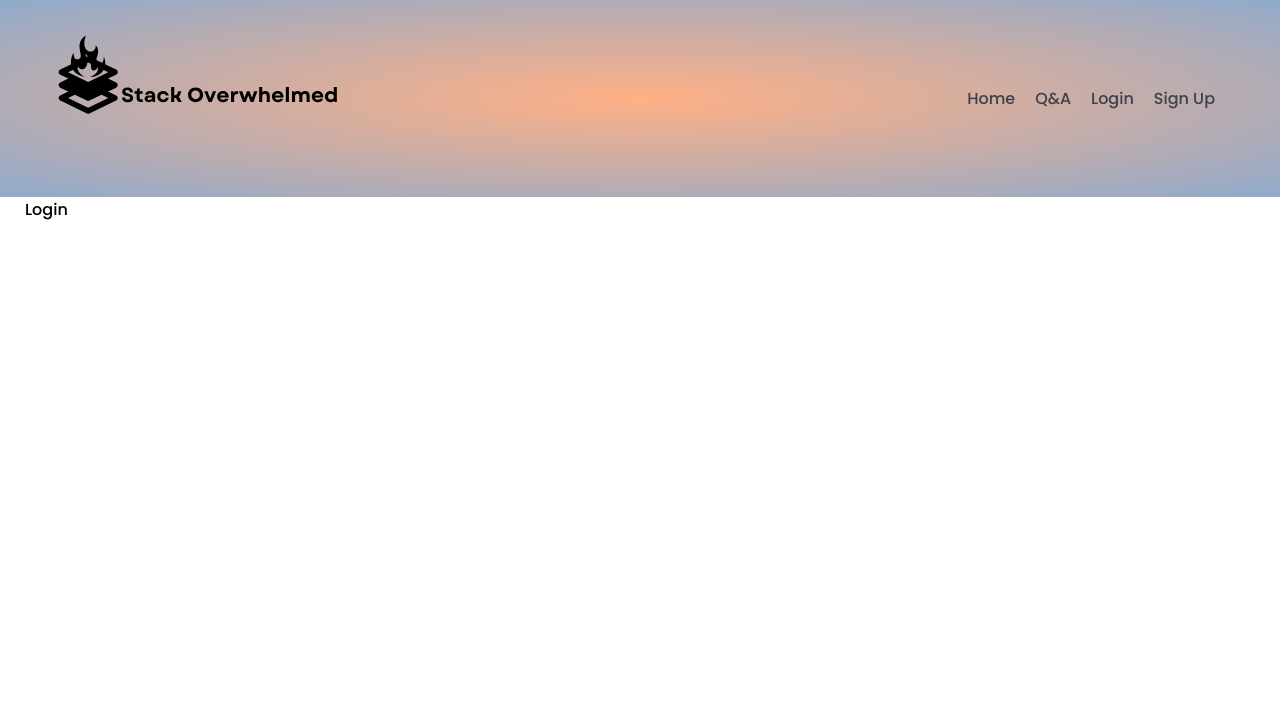
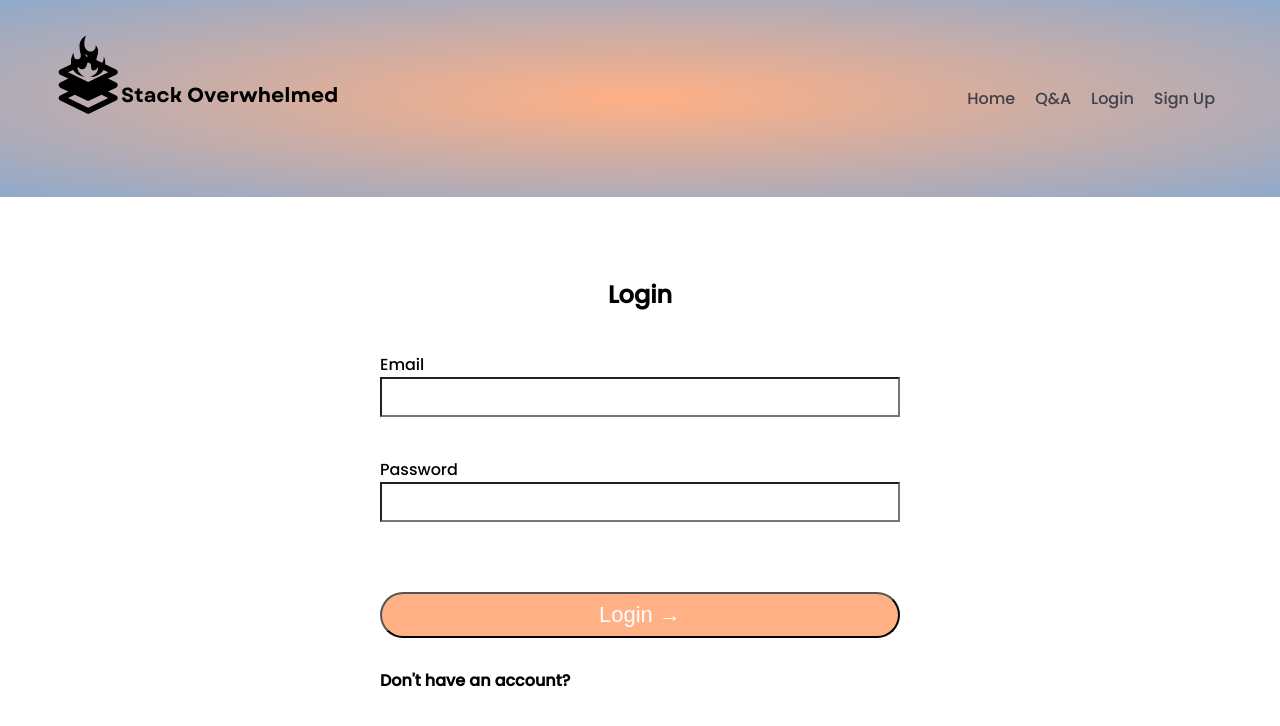
Before and after one commit to lyubageorgieva/StackOverwhelmed, a React (Create React App) app in the folder client/: page /login in a window 1280 px wide. Shown: the top 726 px of the page. Built offline with nearby package versions, Linux system fonts and the light colour scheme.

Commit message:
Setting up SignUp.js and Login.js in order to be able to reflect front end changes to the database

```diff
--- a/client/src/App.css
+++ b/client/src/App.css
@@ -6,7 +6,7 @@
 }
 
 body {
-    font-family: 'Poppins', sans-serif;
+  font-family: "Poppins", sans-serif;
 }
 
 .navbar {
@@ -30,18 +30,16 @@ nav ul li {
   margin-right: 20px;
 }
 
-
 /* for all paragraphs and words */
 
 a {
   text-decoration: none;
-    color: #3E4149;
+  color: #3e4149;
 }
 
 p {
-    color: #3E4149;
+  color: #3e4149;
 }
-
 
 /* For the entire navigation bar (container class) */
 
@@ -78,7 +76,7 @@ p {
 
 .btn {
   display: inline-block;
-    background: #FFB085;
+  background: #ffb085;
   color: #fff;
   padding: 8px 30px;
   margin: 30px 0;
@@ -87,7 +85,7 @@ p {
 }
 
 .header {
-    background: radial-gradient(#FFB085, #90AACB);
+  background: radial-gradient(#ffb085, #90aacb);
 }
 
 .header .row {
@@ -129,7 +127,6 @@ p {
   padding-right: 25px;
 }
 
-
 /* Testimonial */
 .testimonial {
   padding-top: 100px;
@@ -153,7 +150,6 @@ p {
   transform: translateY(-10px);
 }
 
-
 /* Brands/sponsors */
 
 .brands {
@@ -173,7 +169,6 @@ p {
 .col-5 img:hover {
   filter: grayscale(0);
 }
-
 
 /* Footer */
 .footer {
@@ -217,7 +212,6 @@ footer-col-4 {
 ul {
   list-style-type: none;
 }
-
 
 /*  menu icon */
 .menu-icon {
@@ -265,77 +259,79 @@ ul {
 }
 
 /* Feed css*/
-#Feed{
+#Feed {
   padding-top: 40px;
   padding-bottom: 40px;
-    background-color: #FEF1E6;
+  background-color: #fef1e6;
 }
 
-#questionBox{
-    color:grey;
+#questionBox {
+  color: grey;
   width: 80%;
 }
 
 /* Q&A Feed */
 
-.post-question{
+.post-question {
   border: 2px solid black;
   border-radius: 5px;
   margin: 10px 100px 10px;
 }
 
-.post-question:hover{
-    background-color: #FFB085;
+.post-question:hover {
+  background-color: #ffb085;
 }
 
-.q1{
+.q1 {
   border: 1px solid black;
   border-radius: 5px;
   margin: auto 100px 10px;
-    background-color:#90AACB;
+  background-color: #90aacb;
 }
 
 /* Votes, answers, and views */
 
-.col_left{
+.col_left {
   width: 10%;
 }
 
-.col_left p{
+.col_left p {
   width: 80%;
   text-align: center;
 }
 
-.answer-button{
-    background-color: #F9D5A7 ;
+.answer-button {
+  background-color: #f9d5a7;
   border-radius: 5px;
 }
 
-.answer-button:hover{
-    background-color: #FFB085 ;
+.answer-button:hover {
+  background-color: #ffb085;
 }
 
 /* Upvote, downvote button*/
-.col_left .up{
+.col_left .up {
   border-radius: 5px 5px 0 0;
 }
 
-.col_left .down{
+.col_left .down {
   border-radius: 0 0 5px 5px;
 }
 
-.up, .down{
-    background-color:#F9D5A7;
+.up,
+.down {
+  background-color: #f9d5a7;
   width: 80%;
   text-align: center;
-    height:15px;
+  height: 15px;
 }
 
-.down:hover, .up:hover{
-    background-color:#FFB085 ;
+.down:hover,
+.up:hover {
+  background-color: #ffb085;
 }
 
-.col_left #vote{
+.col_left #vote {
   margin-top: 3px;
   margin-bottom: 3px;
   width: 80%;
@@ -344,21 +340,21 @@ ul {
 
 /* Question and description */
 
-.col_right{
-    width:90%;
+.col_right {
+  width: 90%;
 }
 
-.question{
+.question {
   font-size: 20px;
-    color: #FEF1E6;
+  color: #fef1e6;
 }
 
-.question:hover{
-    color: #FFB085;
+.question:hover {
+  color: #ffb085;
 }
 
 .description {
-    color:dimgray;
+  color: dimgray;
   font-size: 14px;
   overflow: hidden;
   height: 50px;
@@ -369,25 +365,25 @@ ul {
 
 .description:after {
   content: "...";
-    background:#FFB085;
-    position :absolute;
+  background: #ffb085;
+  position: absolute;
   right: 0;
   bottom: 2px;
 }
 
 /* User info */
 
-.user{
+.user {
   font-size: 14px;
 }
 
-.user_pf{
+.user_pf {
   width: 40px;
   height: 40px;
   align-content: right;
 }
 
-.user_link{
+.user_link {
   font-size: 14px;
 }
 
@@ -412,6 +408,7 @@ h1.account {
   font-weight: thin;
   margin: 0 0 40px;
 }
+
 input,
 textarea {
   font-size: 22px;
@@ -422,7 +419,7 @@ textarea {
   background: none;
   background-image: none;
   border: 1px solid gray-light;
-  color: white;
+  color: black;
   border-radius: 0;
   transition: border-color 0.25s ease, box-shadow 0.25s ease;
 }
--- a/client/src/components/auth/Login.js
+++ b/client/src/components/auth/Login.js
@@ -1,9 +1,54 @@
-import React from 'react'
+import React, { Fragment, useState } from 'react';
+import { Link } from 'react-router-dom';
+
 
 export const Login = () => {
-    return (
-        <div>Login</div>
-    )
-};
+    const [formData, setFormData] = useState({
+        email: '',
+        password: '',
+    });
+
+    const {email, password} = formData;
+
+    const onChange = e => setFormData({...formData, [e.target.name]: e.target.value });
+
+    const onSubmit = async e => {
+        e.preventDefault();
+        console.log('SUCCESS');
+    }
+
+     return (
+        <Fragment>
+            <div className="form">
+                <div  id="login">
+                    <h1 className="account">Login</h1>
+                    <form onSubmit={e => onSubmit(e)}>
+                        <div className="field-wrap">
+                            <label>
+                                Email <span className="req"></span>
+                            </label>
+                            <input type="email" name="email" value={email} onChange={e => onChange(e)} required autocomplete="off"/>
+                        </div>
+
+                        <div className="field-wrap">
+                            <label>
+                                Password<span className="req"></span>
+                            </label>
+                            {/* <label className="forgot">
+                                <a href="" style="color:blue "/>Forgot password?
+                            </label> */}
+                            <input type="password" name="password" value={password} onChange={e => onChange(e)} minLength='8' required autocomplete="off"/>
+                        </div>
+                        <input className="btn" type="submit" value="Login &#8594;" />
+                    </form>
+                    <h4>
+                        Don't have an account?
+                        {/* <Link to='/signup' style='color: #ffb085'>Sign Up</Link> */}
+                    </h4>
+                </div>
+            </div>
+        </Fragment>
+     );
+}
 
 export default Login;
--- a/client/src/components/auth/SignUp.js
+++ b/client/src/components/auth/SignUp.js
@@ -1,8 +1,91 @@
-import React from 'react'
+import React, { Fragment, useState } from 'react';
+// import axios from 'axios';
+
 
 export const SignUp = () => {
+    const [formData, setFormData] = useState({
+        name: '',
+        email: '',
+        password: '',
+        passwordConfirm: ''
+    });
+
+    const {name, email, password, passwordConfirm} = formData;
+
+    const onChange = e => setFormData({...formData, [e.target.name]: e.target.value });
+
+    const onSubmit = async e => {
+        e.preventDefault();
+        if(password !== passwordConfirm) {
+            console.log('Passwords do not match');
+        }
+        else {
+            console.log('SUCCESS');
+            // const newUser = {
+            //     name,
+            //     email,
+            //     password
+            // }
+            // try {
+            //     const config = {
+            //         headers: {
+            //             'Content-Type': 'application/json'
+            //         }
+            //     }
+
+            //     const body = JSON.stringify(newUser);
+
+            //     const res = await axios.post('/api/users', body, config);
+            //     console.log(res.data);
+            // } catch (err) {
+            //     console.error(err.response.data);
+            // }
+        }
+    }
+
+
+
     return (
-        <div>Sign up</div>
+        <Fragment>
+            <div className="form">
+                <div  id="signup">
+                    <h1 className="account">Sign Up</h1>
+                    <form onSubmit={e => onSubmit(e)}>
+                        <div className="top-row">
+                            <div className="field-wrap">
+                                <label>
+                                Display Name<span className="req"></span>
+                                </label>
+                                <input type="text" name="name" value={name} onChange={e => onChange(e)} required autocomplete="off" />
+                            </div>
+                        </div>
+                        <div className="field-wrap">
+                            <label>
+                                Email Address<span className="req"></span>
+                            </label>
+                            <input type="email" name="email"  value={email} onChange={e => onChange(e)} required autocomplete="off"/>
+                        </div>
+                        <div className="field-wrap">
+                            <label>
+                                Password<span className="req"></span>
+                            </label>
+                            <input type="password" name="password"  value={password} onChange={e => onChange(e)} required autocomplete="off" minLength="8"/>
+                        </div>
+                        <div className="field-wrap">
+                            <label>
+                                Confirm Password<span className="req"></span>
+                            </label>
+                            <input type="password" name="passwordConfirm"  value={passwordConfirm} onChange={e => onChange(e)} required autocomplete="off" minLength="8"/>
+                        </div>
+                        <small>By signing up, you agree to our terms of service and privacy policy.</small>
+                        <input className="btn" type="submit" value="Sign Up &#8594;" />
+                    </form>
+                    <h4>Already have an account?
+
+                    </h4>
+                </div>
+            </div>
+        </Fragment>
     )
 };
 
--- a/client/src/components/layout/Navbar.js
+++ b/client/src/components/layout/Navbar.js
@@ -1,7 +1,6 @@
 import React from 'react'
 import Logo from '../../img/1.svg';
 import Menu from '../../img/menu.png';
-import navImg from '../../img/—Pngtree—hand-painted business handshake png free_4424701.png';
 import { Link } from 'react-router-dom';
 
 export const Navbar = () => {
@@ -22,7 +21,7 @@ export const Navbar = () => {
                             <li><Link to="/signup">Sign Up</Link></li>
                         </ul>
                     </nav>
-                    <img src={Menu} className="menu-icon" onclick="menutoggle()" />
+                    <img src={Menu} className="menu-icon" alt="menu" onclick="menutoggle()" />
                 </div>
             </div>
         </div>
```
Also changed, not shown: 2 other files (tests, documents, lock files or other folders). Lines whose indentation alone changed are shown as unchanged.
